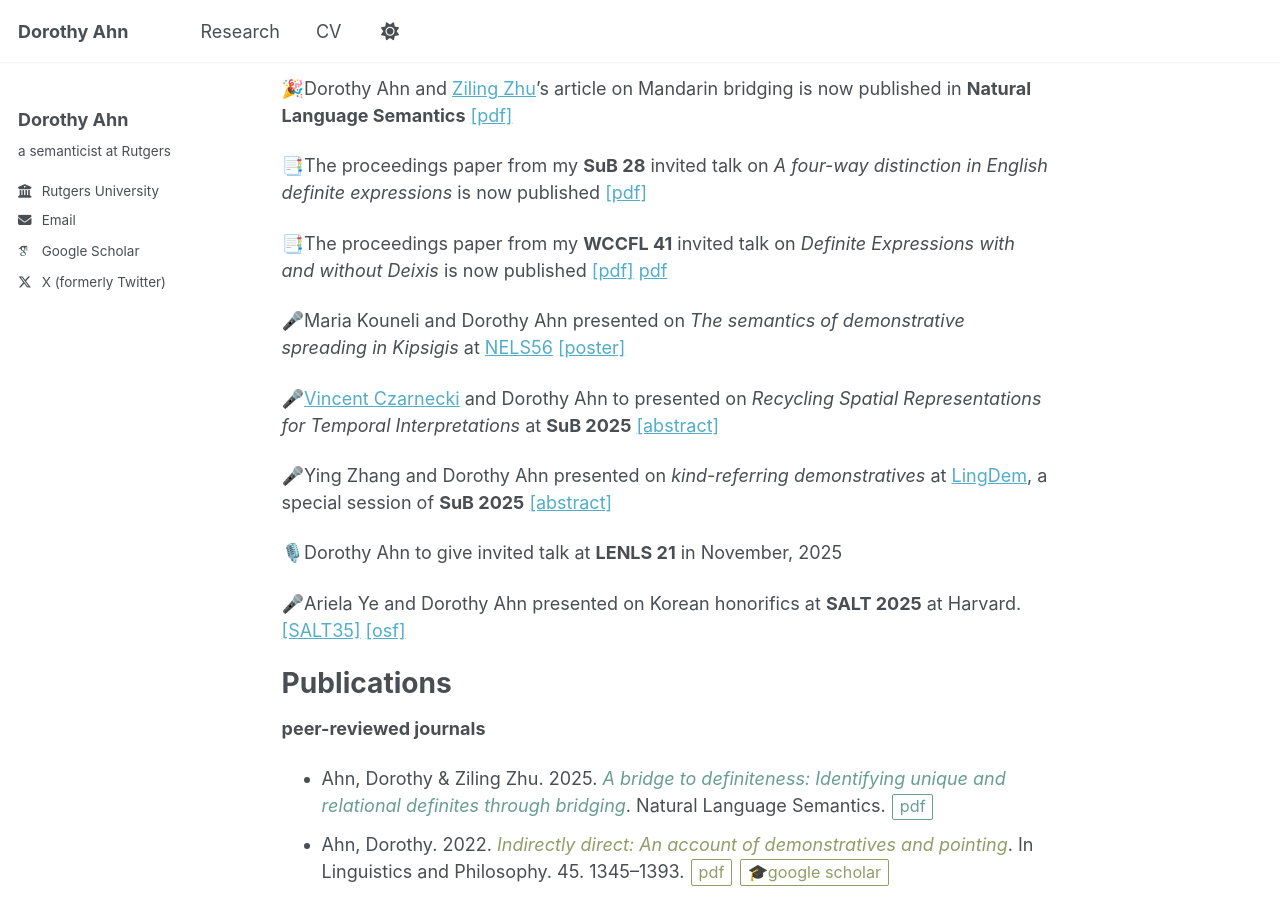
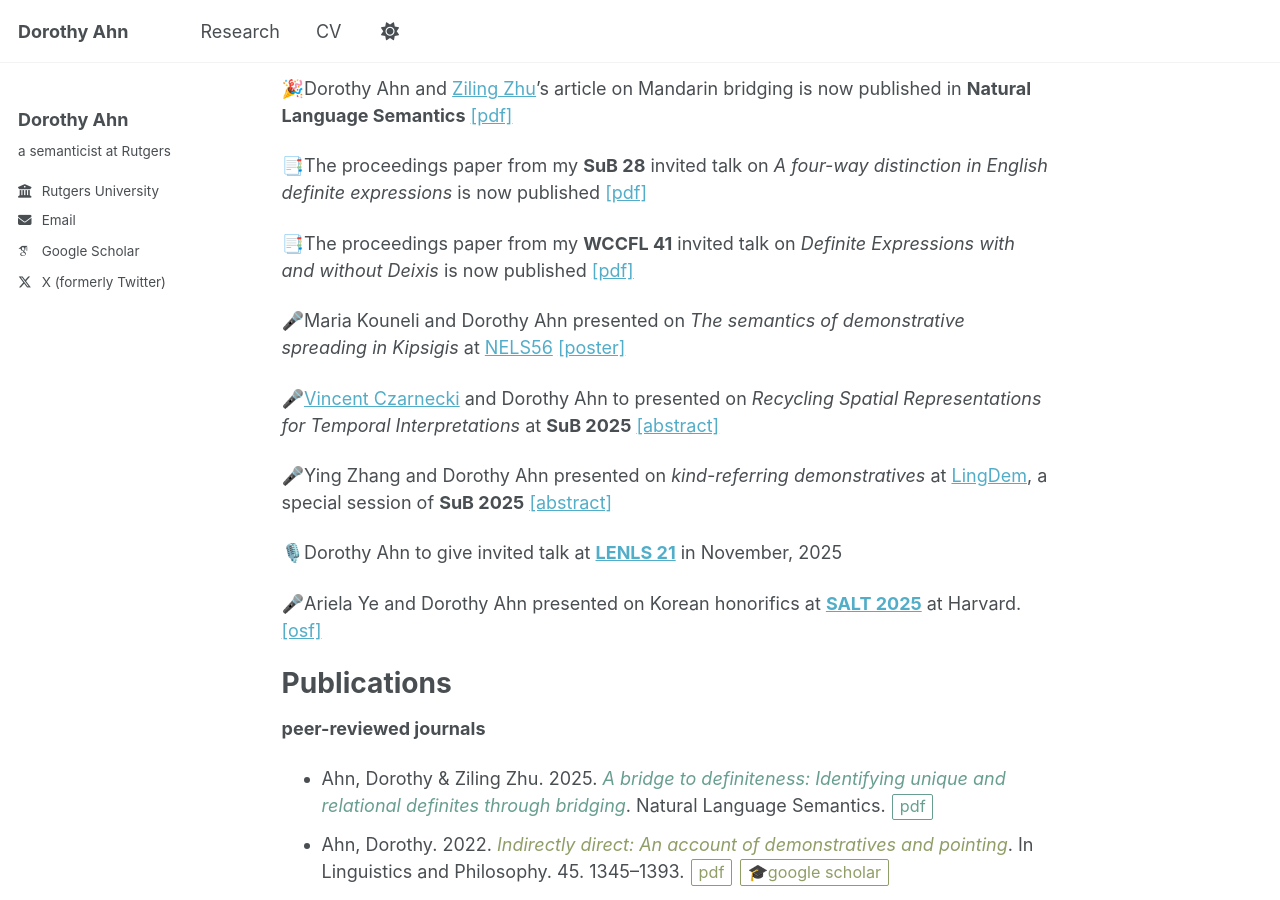
Before and after one commit to doroahn/doroahn.github.io, a Jekyll site: the page built from _pages/about.md, in a window 1280 px wide and 900 px high, scrolled down 773 px. Built offline with Jekyll 4.4.1, drawn with Linux system fonts in a browser that asks for light colours; some web fonts are replaced.

Commit message:
Update about.md

```diff
--- a/_pages/about.md
+++ b/_pages/about.md
@@ -139,7 +139,7 @@ Recent News
 
 📑The proceedings paper from my **SuB 28** invited talk on _A four-way distinction in English definite expressions_ is now published <a href="https://ojs.ub.uni-konstanz.de/sub/index.php/sub/article/view/1104">[pdf]</a>
 
-📑The proceedings paper from my **WCCFL 41** invited talk on _Definite Expressions with and without Deixis_ is now published <a href="https://www.lingref.com/cpp/wccfl/41/paper3727.pdf">[pdf]</a> <a class="af-btn" href="https://www.lingref.com/cpp/wccfl/41/paper3727.pdf">pdf</a>
+📑The proceedings paper from my **WCCFL 41** invited talk on _Definite Expressions with and without Deixis_ is now published <a href="https://www.lingref.com/cpp/wccfl/41/paper3727.pdf">[pdf]</a>
 
 🎤Maria Kouneli and Dorothy Ahn presented on <em>The semantics of demonstrative spreading in Kipsigis</em> at <a href="[https://vicom.info/sub30-lingdem/](https://wp.nyu.edu/artsampscience-nels56/)">NELS56</a> <a href="https://doroahn.github.io/files/ahn-kouneli-2025-nels-kipsigisdem-poster.pdf">[poster]</a>
 
@@ -147,9 +147,9 @@ Recent News
 
 🎤Ying Zhang and Dorothy Ahn presented on <em>kind-referring demonstratives</em> at <a href="https://vicom.info/sub30-lingdem/">LingDem</a>, a special session of <strong>SuB 2025</strong> <a href="https://doroahn.github.io/files/zhang-ahn-SuB2025-abstract.pdf">[abstract]</a>
 
-🎙️Dorothy Ahn to give invited talk at **LENLS 21** in November, 2025
+🎙️Dorothy Ahn to give invited talk at <a href="https://lenls.github.io/lenls21/">**LENLS 21**</a> in November, 2025
 
-🎤Ariela Ye and Dorothy Ahn presented on Korean honorifics at **SALT 2025** at Harvard. <a href="https://saltconf.github.io/salt35/">[SALT35]</a> <a href="https://osf.io/93tng/">[osf]</a>
+🎤Ariela Ye and Dorothy Ahn presented on Korean honorifics at <a href="https://saltconf.github.io/salt35/">**SALT 2025**</a> at Harvard. <a href="https://osf.io/93tng/">[osf]</a>
 
 
 Publications
```
